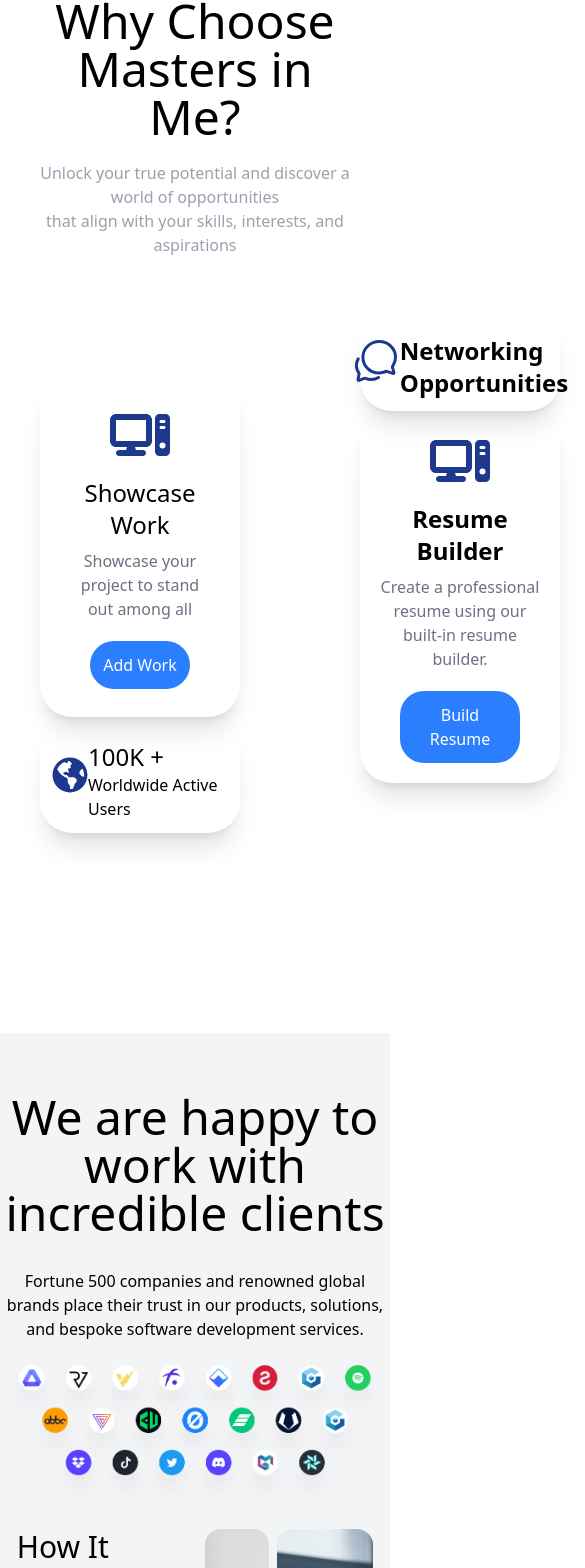
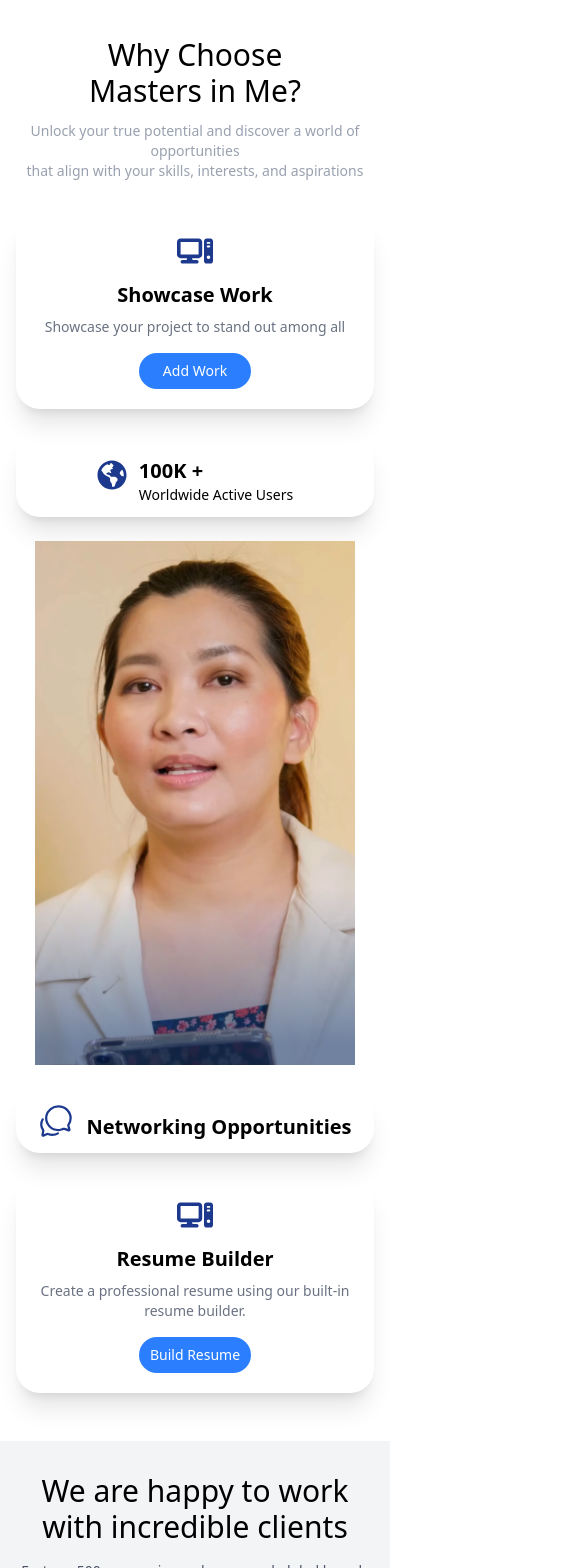
Before and after one commit to imadityagolu/netario-works-mh-master-hub, a React (Vite) app: page / in a window 390 px wide. Shown: the part 5873-7441 px from the top of the page, 585 px wide, since content can reach past the window. Built offline with nearby package versions, Linux system fonts and the light colour scheme.

Commit message:
updated on 5 june 2025

```diff
--- a/src/components/Clients.jsx
+++ b/src/components/Clients.jsx
@@ -9,125 +9,117 @@ import p3 from '../image/p3.png';
 function Clients() {
     return (
         <>
-            <div className='bg-gray-100 pt-15'>
+            <div className='bg-gray-100 pt-8 sm:pt-12 md:pt-15'>
 
               {/* header */}
-              <div className='place-content-center items-center text-center'>
-                <h1 className='text-5xl'>We are happy to work with incredible clients</h1>
-
-                <p className='mt-8'>Fortune 500 companies and renowned global brands place their trust in our products, solutions,<br></br>and bespoke software development services.</p>
+              <div className='place-content-center items-center text-center px-4 sm:px-6'>
+                <h1 className='text-3xl sm:text-4xl md:text-5xl'>
+                  We are happy to work with incredible clients
+                </h1>
+                <p className='mt-4 sm:mt-6 md:mt-8 text-sm sm:text-base text-gray-600'>
+                  Fortune 500 companies and renowned global brands place their trust in our products, solutions,
+                  <br></br> and bespoke software development services.
+                </p>
 
                 {/* icon image */}
-                <div className='flex items-center place-content-center text-center mt-5'>
-                  <img src={logo} className='w-180'></img>
+                <div className='flex items-center justify-center text-center mt-4 sm:mt-5'>
+                  <img src={logo} className='w-150 sm:w-130 md:w-150' alt="Company Logo" />
                 </div>
+
               </div>
 
-              {/* image collarge */}
-              <div className='flex px-2 mt-5 gap-5 justify-center'>
+              {/* image collage */}
+              <div className='flex flex-col md:flex-row px-4 sm:px-20 mt-6 sm:mt-8 gap-4 sm:gap-5 justify-center'>
 
                 {/* left box */}
-                <div className='w-[45%]'>
+                <div className='w-full md:w-[45%] flex flex-col'>
 
                   <div>
-                    <h1 className='text-3xl'>How It Works</h1>
+                    <h1 className='text-2xl sm:text-3xl font-bold'>How It Works</h1>
                   </div>
 
-                  {/* box 1*/}
-                  <div className='flex p-5 gap-4'>
-
-                  {/*serial no.*/}
-                  <div className='flex items-center place-content-center text-center'>
-                    <h1 className='bg-gray-100 items-center rounded-4xl text-gray-400 text-7xl p-4'>01</h1>
-                  </div>
-
-                  {/*content*/}
-                  <div className='flex rounded-xl p-3 bg-white shadow-xl gap-2'>
-
-                    <div className='items-center place-content-center'>
-                    <FaArrowLeft  className='text-blue-400 mt-2 bg-gray-200 rounded-3xl text-5xl p-2' />
+                  {/* box 1 */}
+                  <div className='flex flex-row-reverse sm:flex-row p-3 sm:p-5 gap-3 sm:gap-4'>
+                    {/* serial no. */}
+                    <div className='flex items-center justify-center text-center'>
+                      <h1 className='bg-gray-100 rounded-3xl text-gray-400 text-5xl sm:text-6xl md:text-7xl p-3 sm:p-4'>01</h1>
                     </div>
-
-                    <div className='pr-3'>
-                    <h1 className='text-2xl'>Sign Up and create Account</h1>
-                    <h1 className='text-md'>Fill out your details and showcase your skills.</h1>
+                    {/* content */}
+                    <div className='flex rounded-xl p-3 bg-white shadow-xl gap-2 flex-1'>
+                      <div className='flex items-center justify-center'>
+                        <FaArrowLeft className='text-blue-400 bg-gray-200 rounded-3xl text-3xl sm:text-4xl md:text-5xl p-2' />
+                      </div>
+                      <div className='pr-2 sm:pr-3'>
+                        <h1 className='text-lg sm:text-xl md:text-2xl font-bold'>Sign Up and Create Account</h1>
+                        <p className='text-xs sm:text-sm md:text-base'>Fill out your details and showcase your skills.</p>
+                      </div>
                     </div>
                   </div>
 
-                  </div>
-
-                  {/* box 2*/}
-                  <div className='flex p-5 gap-4'>
-
-                  {/*content*/}
-                  <div className='flex rounded-xl p-3 bg-white shadow-xl gap-2'>
-
-                    <div className='items-center place-content-center'>
-                    <FaArrowUp  className='text-orange-400 mt-2 bg-orange-200 rounded-3xl text-5xl p-2' />
+                  {/* box 2 */}
+                  <div className='flex p-3 sm:p-5 gap-3 sm:gap-4'>
+                    {/* content */}
+                    <div className='flex rounded-xl p-3 bg-white shadow-xl gap-2 flex-1'>
+                      <div className='flex items-center justify-center'>
+                        <FaArrowUp className='text-orange-400 bg-orange-200 rounded-3xl text-3xl sm:text-4xl md:text-5xl p-2' />
+                      </div>
+                      <div className='pr-2 sm:pr-3'>
+                        <h1 className='text-lg sm:text-xl md:text-2xl font-bold'>Upload Your Portfolio</h1>
+                        <p className='text-xs sm:text-sm md:text-base'>Add your resume, videos, and more.</p>
+                      </div>
                     </div>
-
-                    <div className='pr-3'>
-                    <h1 className='text-2xl'>Upload Your Portfolio</h1>
-                    <h1 className='text-md'>Add Your resume, videos, and more.</h1>
+                    {/* serial no. */}
+                    <div className='flex items-center justify-center text-center'>
+                      <h1 className='bg-gray-100 rounded-3xl text-gray-400 text-5xl sm:text-6xl md:text-7xl p-3 sm:p-4'>02</h1>
                     </div>
                   </div>
 
-                  {/*serial no.*/}
-                  <div className='flex items-center place-content-center text-center'>
-                    <h1 className='bg-gray-100 flex items-center place-content-center text-center rounded-4xl text-gray-400 text-7xl p-4'>02</h1>
-                  </div>
-
-                  </div>
-
-                  {/* box 3*/}
-                  <div className='flex p-5 gap-4'>
-
-                  {/*serial no.*/}
-                  <div className='flex items-center place-content-center text-center'>
-                    <h1 className='bg-gray-100 items-center rounded-4xl text-gray-400 text-7xl p-4'>03</h1>
-                  </div>
-
-                  {/*content*/}
-                  <div className='flex rounded-xl p-3 bg-white shadow-xl gap-2'>
-
-                    <div className='items-center place-content-center'>
-                    <DiDatabase  className='text-purple-400 mt-2 bg-purple-200 rounded-3xl text-5xl p-2' />
+                  {/* box 3 */}
+                  <div className='flex flex-row-reverse sm:flex-row p-3 sm:p-5 gap-3 sm:gap-4'>
+                    {/* serial no. */}
+                    <div className='flex items-center justify-center text-center'>
+                      <h1 className='bg-gray-100 rounded-3xl text-gray-400 text-5xl sm:text-6xl md:text-7xl p-3 sm:p-4'>03</h1>
                     </div>
-
-                    <div className='pr-3'>
-                    <h1 className='text-2xl'>Get Discovered</h1>
-                    <h1 className='text-md'>Let employers find and contact you.</h1>
+                    {/* content */}
+                    <div className='flex rounded-xl p-3 bg-white shadow-xl gap-2 flex-1'>
+                      <div className='flex items-center justify-center'>
+                        <DiDatabase className='text-purple-400 bg-purple-200 rounded-3xl text-3xl sm:text-4xl md:text-5xl p-2' />
+                      </div>
+                      <div className='pr-2 sm:pr-3'>
+                        <h1 className='text-lg sm:text-xl md:text-2xl font-bold'>Get Discovered</h1>
+                        <p className='text-xs sm:text-sm md:text-base'>Let employers find and contact you.</p>
+                      </div>
                     </div>
-                  </div>
-
                   </div>
 
                 </div>
 
                 {/* right box */}
-                <div className='w-[45%]'>
+                <div className='w-full md:w-[45%] flex flex-col gap-4 px-15'>
 
                   {/* image box 1 2 */}
-                  <div className='flex gap-2'>
+                  <div className='flex flex-col sm:flex-row gap-2 sm:gap-0'>
 
                     {/* image 1 */}
-                    <div className="rounded-2xl w-100 h-[300px] bg-cover bg-center inset-shadow-lg" style={{ backgroundImage: `url(${p1})` }}>
+                    <div className='rounded-2xl w-full sm:w-50 h-48 sm:h-64 md:h-[300px] bg-cover bg-center inset-shadow-lg' style={{ backgroundImage: `url(${p1})` }}>
                     </div>
 
                     {/* image 2 */}
-                    <div className="rounded-2xl w-150 h-[400px] bg-cover bg-center inset-shadow-lg" style={{ backgroundImage: `url(${p2})` }}>
+                    <div className='rounded-2xl w-full sm:w-1/2 h-64 sm:h-80 md:h-[400px] bg-cover bg-center inset-shadow-lg' style={{ backgroundImage: `url(${p2})` }}>
                     </div>
-
                   </div>
 
                   {/* image 3 */}
-                  <div className='flex bg-white rounded-4xl p-3 items-center place-content-center mt-[-10px] w-100'>
-                    <div className="rounded-2xl w-60 h-[90px] bg-cover bg-center inset-shadow-lg" style={{ backgroundImage: `url(${p3})` }}>
+                  <div className='flex bg-white rounded-3xl p-3 items-center justify-center mt-0 sm:mt-[-10px] w-full'>
+
+                    <div className='rounded-2xl w-24 sm:w-60 md:w-60 h-16 sm:h-21 md:h-[90px] bg-cover bg-center inset-shadow-lg' style={{ backgroundImage: `url(${p3})` }}>
                     </div>
-                    <div className='items-center place-content-center'>
-                      <h1 className='text-blue-500 text-xl font-bold'>10K+</h1>
-                      <h1 className='text-xl text-gray-400'>Job Seekers</h1>
+
+                    <div className='ml-3 text-center sm:text-left'>
+                      <h1 className='text-blue-500 text-lg sm:text-xl font-bold'>10K+</h1>
+                      <p className='text-sm sm:text-base text-gray-400'>Job Seekers</p>
                     </div>
+
                   </div>
 
                 </div>
--- a/src/components/Footer.jsx
+++ b/src/components/Footer.jsx
@@ -7,10 +7,10 @@ function Footer() {
     return(
         <>
     {/* footer */}
-    <div className='flex gap-20 justify-between bg-linear-to-br from-yellow-500 to-yellow-100 w-full pt-8 px-30 pb-4'>
+    <div className='flex lg:gap-20 sm:gap-10 justify-between bg-linear-to-br from-yellow-500 to-yellow-100 w-full pt-8 lg:px-30 pb-4 sm:px-10'>
 
       {/* information */}
-      <div className='w-110'>
+      <div className='lg:w-110'>
 
       {/* info */}
       <div className='text-base/10'>
--- a/src/components/JoinBoard.jsx
+++ b/src/components/JoinBoard.jsx
@@ -12,7 +12,7 @@ function JoinBoard() {
         <h1 className='text-3xl text-center'>Join ambitious professionals and <br></br>unlock your dream career today</h1>
         <p className='text-center mt-5'>Unlock your true potential and discover a world of opportunities that align <br></br>with your skills, interests, and aspirations</p>
 
-      {/* join us */}
+      {/* join us bar */}
       <div className='flex w-full text-center place-content-center items-center mt-8 gap-2'>
 
         <h1 className='flex w-80 bg-white p-3 rounded-3xl'>
--- a/src/components/Portfolios.jsx
+++ b/src/components/Portfolios.jsx
@@ -23,7 +23,7 @@ function Portfolios() {
               </div>
 
               {/* portfolio image cards */}
-              <div className='flex gap-5 mt-10 px-10'>
+              <div className='flex flex-col md:flex-row gap-4 md:gap-5 mt-6 md:mt-8 px-4 md:px-6'>
 
                 {/* image 1*/}
                 <div
--- a/src/components/selector.jsx
+++ b/src/components/selector.jsx
@@ -1,91 +1,81 @@
-
 import { FaComputer } from "react-icons/fa6";
 import { FaGlobeAmericas } from "react-icons/fa";
 import { IoChatbubblesOutline } from "react-icons/io5";
 
 import c01 from '../image/c01.png';
 
-function selector() {
-
+function Selector() {
   return (
     <>
       {/* selector */}
-    <div className='mt-20 mb-50 px-10'>
+      <div className='mt-30 mb-12 px-4 sm:px-6 md:px-10'>
 
         {/* header */}
-      <div className=''>
-        <h1 className='text-5xl text-center'>Why Choose <br></br>Masters in Me?</h1>
-        <p className='text-gray-400 text-center mt-5'>Unlock your true potential and discover a world of opportunities <br></br>that align with your skills, interests, and aspirations</p>
+        <div className='text-center'>
+          <h1 className='text-3xl sm:text-4xl md:text-5xl'>
+            Why Choose <br></br>Masters in Me?
+          </h1>
+          <p className='text-gray-400 text-sm sm:text-base mt-3 sm:mt-5'>
+            Unlock your true potential and discover a world of opportunities <br className='block sm:hidden' />
+            that align with your skills, interests, and aspirations
+          </p>
         </div>
 
         {/* bubbling body */}
-      <div className='flex w-full text-center place-content-center items-center justify-around gap-15'>
+        <div className='flex flex-col md:flex-row w-full text-center place-content-center items-center justify-around gap-6 md:gap-15 mt-8 md:mt-12'>
 
           {/* left */}
-        <div id="left" className='mt-30'>
+          <div id="left" className='w-full md:w-1/3 flex flex-col gap-6'>
 
-          <div className='text-center items-center place-content-center p-7 shadow-xl rounded-4xl w-50'>
-
-          <div className='flex items-center text-center place-content-center'>
-            <FaComputer className='text-6xl text-blue-900'/>
+            <div className='text-center items-center place-content-center p-5 sm:p-7 shadow-xl rounded-3xl w-full'>
+              <div className='flex items-center justify-center'>
+                <FaComputer className='text-4xl sm:text-5xl md:text-6xl text-blue-900'/>
+              </div>
+              <h1 className='text-xl sm:text-2xl mt-3 font-bold'>Showcase Work</h1>
+              <p className='text-gray-500 text-sm sm:text-base mt-2'>Showcase your project to stand out among all</p>
+              <div className='flex justify-center mt-4 sm:mt-5'>
+                <span className='flex w-28 sm:w-32 justify-center bg-blue-500 p-2 sm:p-3 rounded-3xl text-white text-sm sm:text-base'>Add Work</span>
+              </div>
             </div>
 
-          <h1 className='text-2xl mt-3'>Showcase Work</h1>
-
-          <p className='text-gray-500 mt-2'>Showcase your project to stand out among all</p>
-
-          <div className='flex gap-2 place-content-center mt-5'>
-            <span className='flex w-25 place-content-center bg-blue-500 p-3 rounded-3xl text-white'>Add Work</span>
+            <div className='flex text-center items-center justify-center p-3 sm:p-4 shadow-xl rounded-3xl w-full'>
+              <div className='flex items-center justify-center'>
+                <FaGlobeAmericas className='text-3xl sm:text-4xl text-blue-900'/>
               </div>
-
+              <div className='text-left ml-3'>
+                <h1 className='text-xl sm:text-2xl mt-3 font-bold'>100K +</h1>
+                <p className='text-sm sm:text-base'>Worldwide Active Users</p>
               </div>
-
-          <div className='flex text-center items-center place-content-center p-3 shadow-xl rounded-4xl w-50'>
-
-          <div className='text-center place-content-center'>
-            <FaGlobeAmericas className='text-4xl text-blue-900'/>
-          </div>
-
-          <div className='text-left'>
-          <h1 className='text-2xl mt-3'>100K + </h1>
-          <p>Worldwide Active Users</p>
-          </div>
-
             </div>
 
           </div>
 
           {/* center */}
-        <div id="center">
-          <img src={c01} className=''></img>
+          <div id="center" className='w-full md:w-1/3 flex justify-center'>
+            <img src={c01} className='w-full max-w-xs sm:max-w-sm md:max-w-md object-contain' alt="Masters in Me" />
           </div>
 
           {/* right */}
-        <div id="right" className='mt-1'>
-          <div className='flex text-center items-center place-content-center p-3 shadow-xl rounded-4xl w-50'>
+          <div id="right" className='w-full md:w-1/3 flex flex-col gap-6'>
 
-          <div className='text-center place-content-center'>
-            <IoChatbubblesOutline className='text-5xl text-blue-900'/>
+            <div className='flex text-center items-center justify-center p-3 sm:p-4 shadow-xl rounded-3xl w-full'>
+              <div className='flex items-center justify-center'>
+                <IoChatbubblesOutline className='text-4xl sm:text-5xl text-blue-900'/>
+              </div>
+              <div className='text-left ml-3'>
+                <h1 className='text-xl sm:text-2xl mt-3 font-bold'>Networking Opportunities</h1>
+              </div>
             </div>
 
-          <div className='text-left'>
-          <h1 className='text-2xl mt-3 font-bold'>Networking Opportunities</h1>
+            <div className='text-center items-center place-content-center p-5 sm:p-6 shadow-xl rounded-3xl w-full'>
+              <div className='flex items-center justify-center'>
+                <FaComputer className='text-4xl sm:text-5xl md:text-6xl text-blue-900'/>
               </div>
-
+              <h1 className='text-xl sm:text-2xl mt-3 font-bold'>Resume Builder</h1>
+              <p className='text-gray-500 text-sm sm:text-base mt-2'>Create a professional resume using our built-in resume builder.</p>
+              <div className='flex justify-center mt-4 sm:mt-5'>
+                <span className='flex w-28 sm:w-32 justify-center bg-blue-500 p-2 sm:p-3 rounded-3xl text-white text-sm sm:text-base'>Build Resume</span>
               </div>
-
-          <div className='text-center items-center place-content-center p-5 shadow-xl rounded-4xl w-50'>
-
-          <div className='flex items-center text-center place-content-center'>
-            <FaComputer className='text-6xl text-blue-900'/>
-          </div>
-
-          <h1 className='text-2xl mt-3 font-bold'>Resume Builder</h1>
-
-          <p className='text-gray-500 mt-2'>Create a professional resume using our built-in resume builder.</p>
-
-          <div className='flex gap-2 place-content-center mt-5'>
-            <span className='flex w-30 place-content-center bg-blue-500 p-3 rounded-3xl text-white'>Build Resume</span>
             </div>
 
           </div>
@@ -93,11 +83,8 @@ function selector() {
         </div>
 
       </div>
-
-    </div>
-
     </>
   )
 }
 
-export default selector
+export default Selector
--- /dev/null
+++ b/src/css/Header.module.css
@@ -0,0 +1,6 @@
+.slidercontainer {
+  overflow: hidden;
+  position: relative;
+  background-color: red;
+  border: 10px;
+}
```
Also changed, not shown: src/components/ClientSay.jsx (+4 -4 lines), src/components/FrequentQuestions.jsx (+102 -20 lines), src/components/header.jsx (+4 -3 lines). Lines whose indentation alone changed are shown as unchanged.
